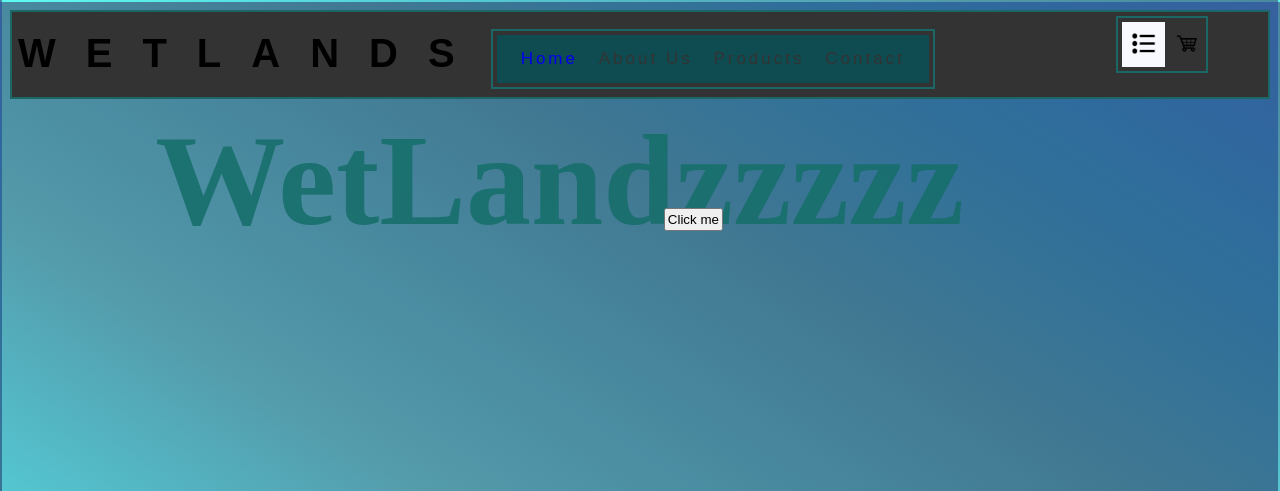
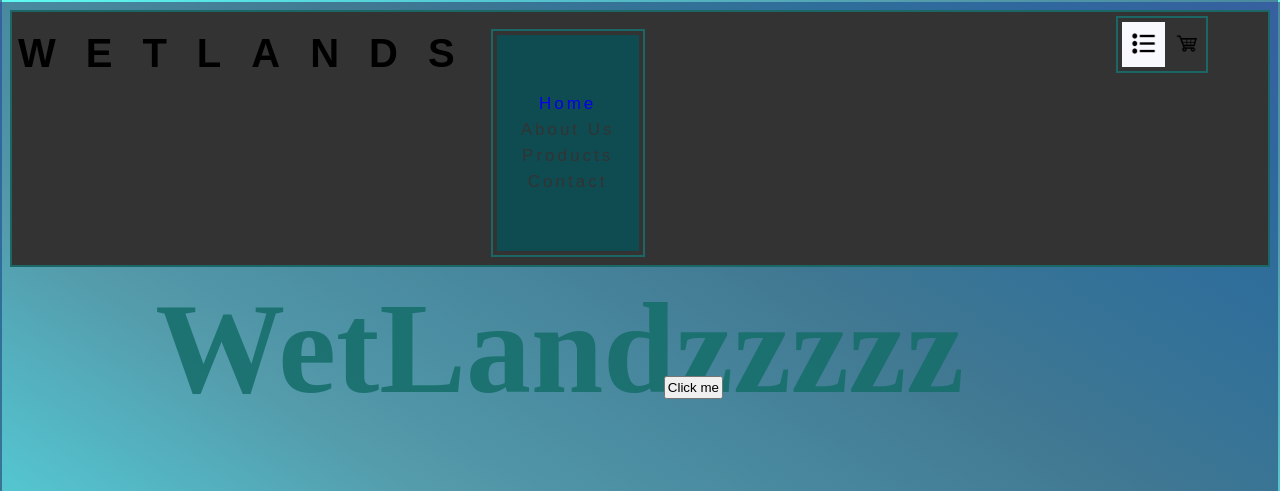
Before and after one commit to xxbridgeyxx/phpcasestudy2, a PHP site: page / in a window 1280 px wide. Shown: the top 491 px of the page. Run offline with PHP 8.4, Linux system fonts and the light colour scheme; data that the repository does not hold is empty.

Commit message:
something new

```diff
--- a/css/cssssssss.css
+++ b/css/cssssssss.css
@@ -4,7 +4,7 @@
     padding: 2px;
 }
 
-.navLinks li {display:inline;}
+
 
 html, body {
     height: 100%;
@@ -123,7 +123,7 @@ nav div {
     background-color: rgba(8, 82, 89, 0.82);
     float: right;
     text-align: center;
-    padding: 14px 16px;
+    padding: 55px 16px;
     text-decoration: none;
     font-size: 17px;
     list-style: none;
```
